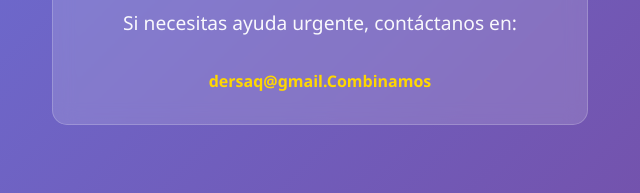
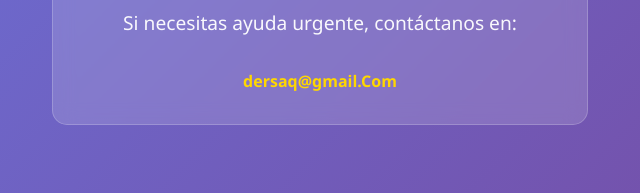
Before and after one commit to davidcursogranada/soluciones-web, a plain HTML site: page index.html in a window 1280 px wide. Shown: the part 604-797 px from the top of the page, 320-960 px from the left. Drawn offline with Linux system fonts and the light colour scheme.

Commit message:
mantenimiento2

```diff
--- a/index.html
+++ b/index.html
@@ -159,7 +159,7 @@
 
         <div class="contact">
           <p>Si necesitas ayuda urgente, contáctanos en:</p>
-          <a href="mailto:contacto@tudominio.com">dersaq@gmail.Combinamos</a>
+          <a href="mailto:contacto@tudominio.com">dersaq@gmail.Com</a>
         </div>
       </div>
     </div>
```
